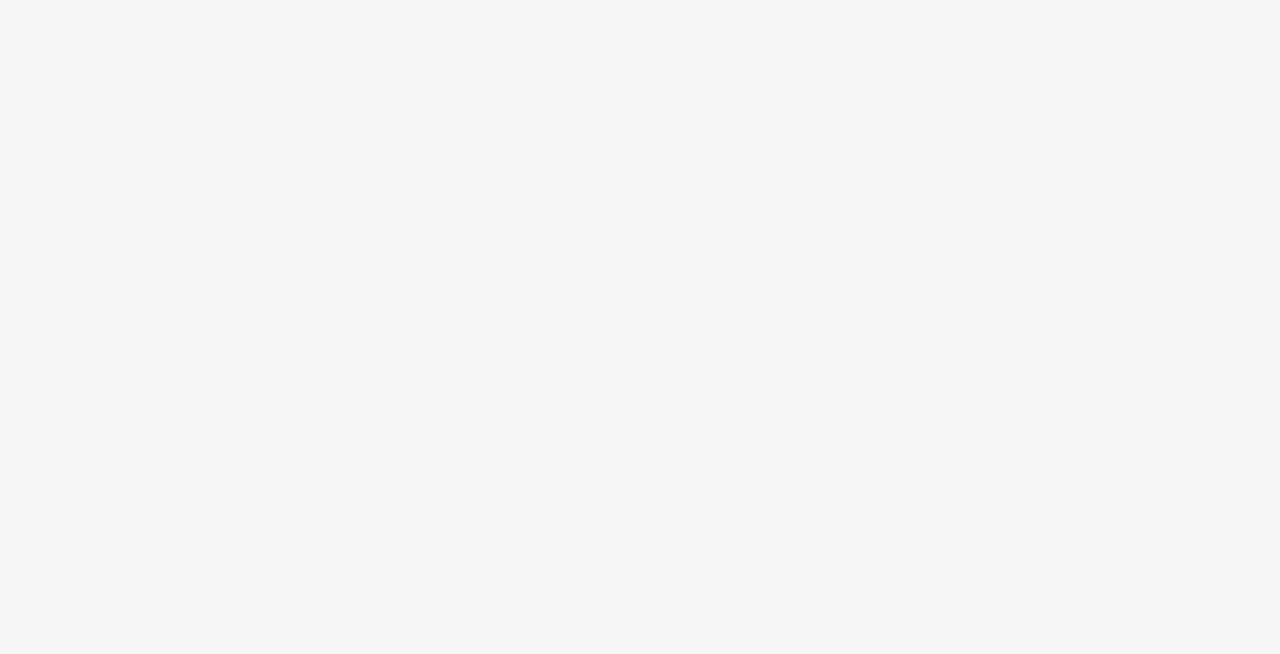
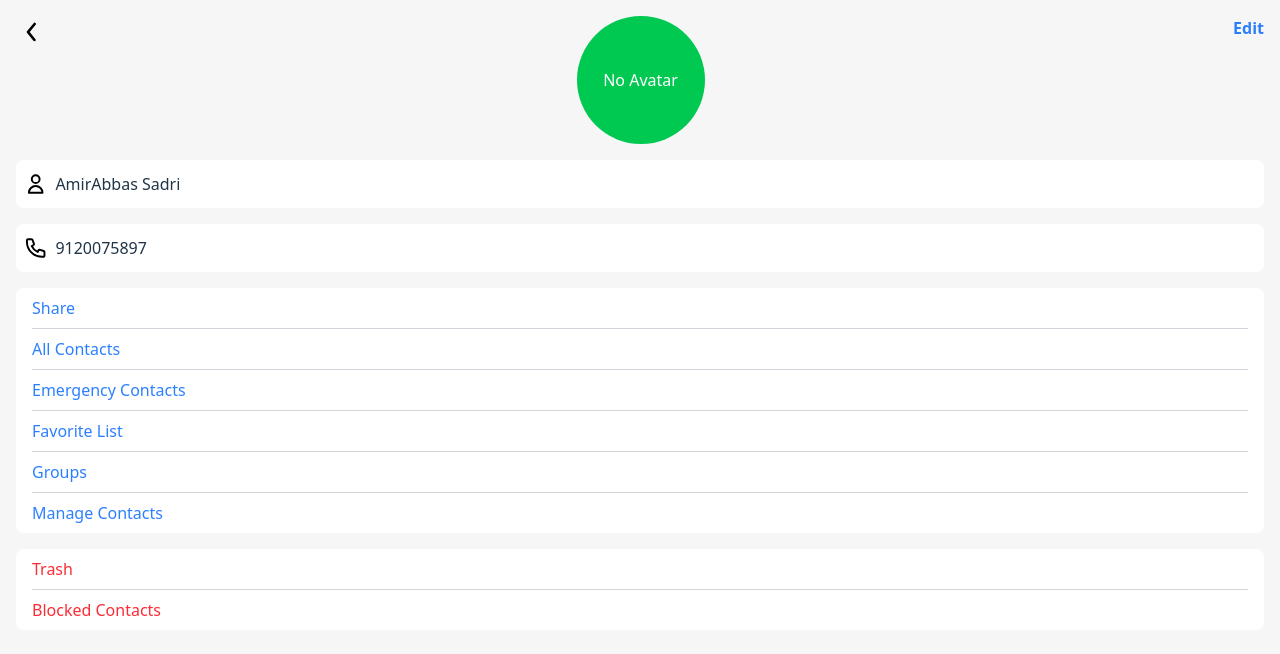
Before and after one commit to amirsadriofficial/Contacts-App-Clone, a React (Vite) app: page /my-profile in a window 1280 px wide. Before the commit this address had no page. Shown: the top 654 px of the page. Built offline with nearby package versions, Linux system fonts and the light colour scheme.

Commit message:
feat: add my profile page

```diff
--- a/src/App.tsx
+++ b/src/App.tsx
@@ -4,12 +4,14 @@ import AddContactPage from "./pages/add-contact";
 import ContactPage from "./pages/contact";
 import EditContactPage from "./pages/edit-contact";
 import HomePage from "./pages/home";
+import MyProfilePage from "./pages/my-profile";
 
 function App() {
   return (
     <Router>
       <Routes>
         <Route path="/" element={<HomePage />} />
+        <Route path="/my-profile" element={<MyProfilePage />} />
         <Route path="/add-contact" element={<AddContactPage />} />
         <Route path="/edit-contact/:id" element={<EditContactPage />} />
         <Route path="/contact/:id" element={<ContactPage />} />
--- a/src/pages/contact/index.tsx
+++ b/src/pages/contact/index.tsx
@@ -1,12 +1,12 @@
+import Back from "@assets/back.svg?react";
+import Phone from "@assets/phone.svg?react";
+import User from "@assets/user.svg?react";
 import { useEffect, useState } from "react";
 import { useNavigate, useParams } from "react-router-dom";
 import { toast } from "react-toastify";
 import DeleteConfirmation from "../../components/delete-confirmation";
 import SetAvatar from "../../components/set-avatar";
 import type { IContactItem } from "../../types";
-import Back from "./../../assets/back.svg?react";
-import Phone from "./../../assets/phone.svg?react";
-import User from "./../../assets/user.svg?react";
 
 function ContactPage() {
   const { id } = useParams<{ id: string }>();
@@ -91,13 +91,13 @@ function ContactPage() {
           <p className="py-2 cursor-pointer">Add to Favorite</p>
         </div>
         <div className="bg-white flex flex-col px-4 rounded-lg divide-y-[1px] divide-gray-300 text-red-500">
-          <p className="py-2 cursor-pointer">Block Contact</p>
           <p
             className="py-2 cursor-pointer"
             onClick={() => setShowConfirm(true)}
           >
             Delete Contact
           </p>
+          <p className="py-2 cursor-pointer">Block Contact</p>
         </div>
       </section>
       <DeleteConfirmation
--- a/src/pages/home/index.tsx
+++ b/src/pages/home/index.tsx
@@ -1,4 +1,5 @@
 import Add from "@assets/add.svg?react";
+import MyProfile from "@assets/my-profile.svg?react";
 import Search from "@assets/search.svg?react";
 import { useEffect, useState } from "react";
 import { useNavigate } from "react-router-dom";
@@ -30,13 +31,16 @@ function HomePage() {
   return (
     <main>
       <section className="flex items-center justify-between bg-white mb-2 py-2 px-4">
-        <div className="flex items-center gap-2">
-          <p className="text-2xl font-semibold">Contacts</p>
-          <p>({contacts.length})</p>
-        </div>
+        <MyProfile
+          width={32}
+          height={32}
+          onClick={() => navigate("/my-profile")}
+          className="cursor-pointer font-bold"
+        />
+        <p className="text-xl font-semibold">Contacts</p>
         <Add
-          width={36}
-          height={36}
+          width={32}
+          height={32}
           onClick={() => navigate("/add-contact")}
           className="cursor-pointer"
         />
@@ -54,6 +58,9 @@ function HomePage() {
         </div>
       </section>
       <section className="flex flex-col gap-2 p-2">
+        {!searchQuery && (
+          <p className="pl-2 pt-2">All Contacts ({contacts.length})</p>
+        )}
         {filteredContacts.length > 0 ? (
           filteredContacts.map((contact) => (
             <ContactItem
--- /dev/null
+++ b/src/pages/my-profile/index.tsx
@@ -0,0 +1,69 @@
+import Back from "@assets/back.svg?react";
+import Phone from "@assets/phone.svg?react";
+import User from "@assets/user.svg?react";
+import { useNavigate } from "react-router-dom";
+import SetAvatar from "../../components/set-avatar";
+
+function MyProfilePage() {
+  const navigate = useNavigate();
+  const myFullName = "AmirAbbas Sadri";
+  const myPhone = 9120075897;
+
+  return (
+    <main className="flex flex-col items-center gap-4 p-4">
+      <div className="flex items-start justify-between w-full">
+        <Back
+          width={32}
+          height={32}
+          onClick={() => navigate(-1)}
+          className="cursor-pointer"
+        />
+        <SetAvatar avatar={"" as string} />
+        <button
+          type="button"
+          className="cursor-pointer text-blue-500 font-semibold"
+        >
+          Edit
+        </button>
+      </div>
+      <section className="flex flex-col gap-4 w-full">
+        <div className="bg-white flex items-center gap-2 p-2 rounded-lg">
+          <User width={24} height={24} />
+          <input
+            required
+            type="text"
+            placeholder="Full Name"
+            className="h-8 w-full border-none"
+            value={myFullName}
+            readOnly
+          />
+        </div>
+        <div className="bg-white flex items-center gap-2 p-2 rounded-lg">
+          <Phone width={24} height={24} />
+          <input
+            required
+            type="number"
+            placeholder="Phone Number"
+            className="h-8 w-full border-none"
+            value={myPhone}
+            readOnly
+          />
+        </div>
+        <div className="bg-white flex flex-col px-4 rounded-lg divide-y-[1px] divide-gray-300 text-blue-500">
+          <p className="py-2 cursor-pointer">Share</p>
+          <p className="py-2 cursor-pointer">All Contacts</p>
+          <p className="py-2 cursor-pointer">Emergency Contacts</p>
+          <p className="py-2 cursor-pointer">Favorite List</p>
+          <p className="py-2 cursor-pointer">Groups</p>
+          <p className="py-2 cursor-pointer">Manage Contacts</p>
+        </div>
+        <div className="bg-white flex flex-col px-4 rounded-lg divide-y-[1px] divide-gray-300 text-red-500">
+          <p className="py-2 cursor-pointer">Trash</p>
+          <p className="py-2 cursor-pointer">Blocked Contacts</p>
+        </div>
+      </section>
+    </main>
+  );
+}
+
+export default MyProfilePage;
```
Also changed, not shown: src/assets/my-profile.svg (added).
